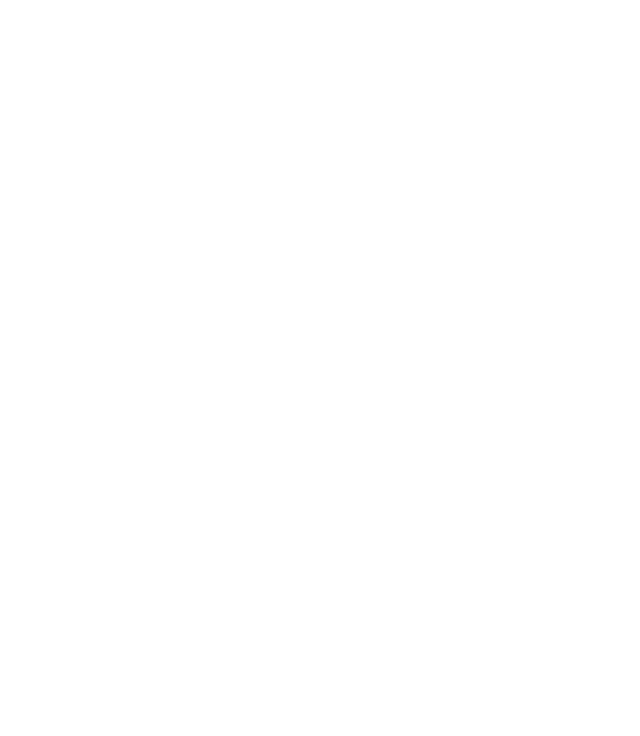
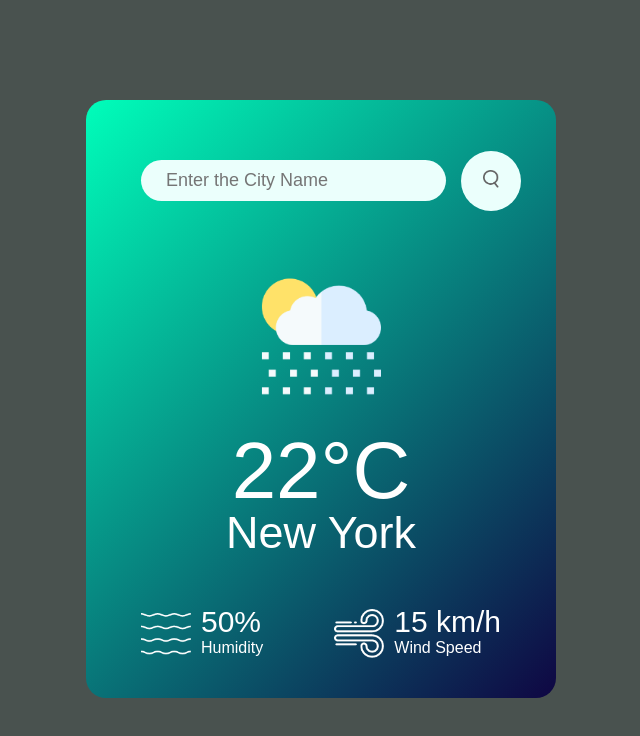
Before and after one commit to aryanprasher26/Weather-App, a plain HTML site: page index.html in a window 1280 px wide. Shown: the whole page, without its empty margins (319-959 px from the left). Drawn offline with Linux system fonts and the light colour scheme.

Commit message:
created the UI of the application no api is added yet

```diff
--- a/index.html
+++ b/index.html
@@ -3,9 +3,43 @@
 <head>
     <meta charset="UTF-8">
     <meta name="viewport" content="width=device-width, initial-scale=1.0">
-    <title>Document</title>
+    <title>Weather Picker</title>
+    <link rel="stylesheet" href="styles.css">
 </head>
 <body>
+    <div class="card">
+        <div class="search">
+            <input type="text " placeholder="Enter the City Name" spellcheck="false">
+            <button><img src="images/search.png" ></button>
+
+        </div>
+        <div class="weather">
+            <img src="images/rain.png" class="weather-icon">
+            <h1 class="temp">22°C</h1>
+            <h2 class="city">New York</h2>
+            <div class="details">
+                <div class="col">
+                    <img src="images/humidity.png" >
+                    <div>
+                        <p class="humidity">50%</p>
+                        <p>Humidity</p>
+                    </div>
+
+                </div>
+                <div class="col">
+                    <img src="images/wind.png" >
+                    <div>
+                        <p class="wind">15 km/h</p>
+                        <p>Wind Speed </p>
+                    </div>
+
+                </div>
+            </div>
+
+
+        </div>
+
+    </div>
 
 </body>
 </html>
--- /dev/null
+++ b/styles.css
@@ -0,0 +1,91 @@
+*{
+    margin: 0;
+    padding: 0;
+    font-family: 'Poppins', sans-serif;
+    box-sizing: border-box;
+}
+
+body {
+    background-color: rgb(73, 82, 79);
+}
+.card{
+    width: 90%;
+    max-width: 470px;
+    background : linear-gradient(135deg , #00feba , #0f0643);
+    color: #fff;
+    margin: 100px auto 0;
+    border-radius: 20px;
+    padding: 40px 35px;
+    text-align: center;
+}
+
+.search{
+     width: 100%;
+     display: flex;
+     align-items: center;
+     justify-content: center;
+}
+.search input{
+    padding: 10px 25px;
+    border: 0;
+    outline: 0;
+    border-radius: 30px;
+    flex:2;
+    margin: 20px;
+    background-color: #ebfffc;
+    color: #555;
+    margin-right:15px;
+    font-size: 18px;
+
+
+}
+.search button{
+    color: #fff;
+    border: 0;
+    outline: 0;
+    border-radius: 50px;
+    background: #ebfffc;
+    width : 60px;
+    height: 60px;
+    cursor: pointer;
+
+}
+.search button img{
+    width: 16px;
+}
+.weather-icon{
+    width: 170px;
+    margin-top: 30px;
+
+}
+.weather h1{
+    font-size: 80px;
+    font-weight:500 ;
+}
+
+.weather h2{
+    font-size: 45px;
+    font-weight:400 ;
+    margin-top: -10px;
+}
+.details{
+    display: flex;
+    justify-content: space-between;
+    align-items: center;
+    padding: 0 20px;
+    margin-top: 50px;
+}
+.col {
+    display: flex;
+    align-items: center;
+    text-align: left;
+
+}
+.col img{
+    width: 50px;
+    margin-right: 10px;
+}
+.humidity, .wind{
+    font-size: 30px;
+    margin-top: -6px;
+}
```
Also changed, not shown: images/clear.png (added), images/clouds.png (added), images/drizzle.png (added), images/humidity.png (added), images/mist.png (added), images/rain.png (added), images/search.png (added), images/snow.png (added), images/wind.png (added).
